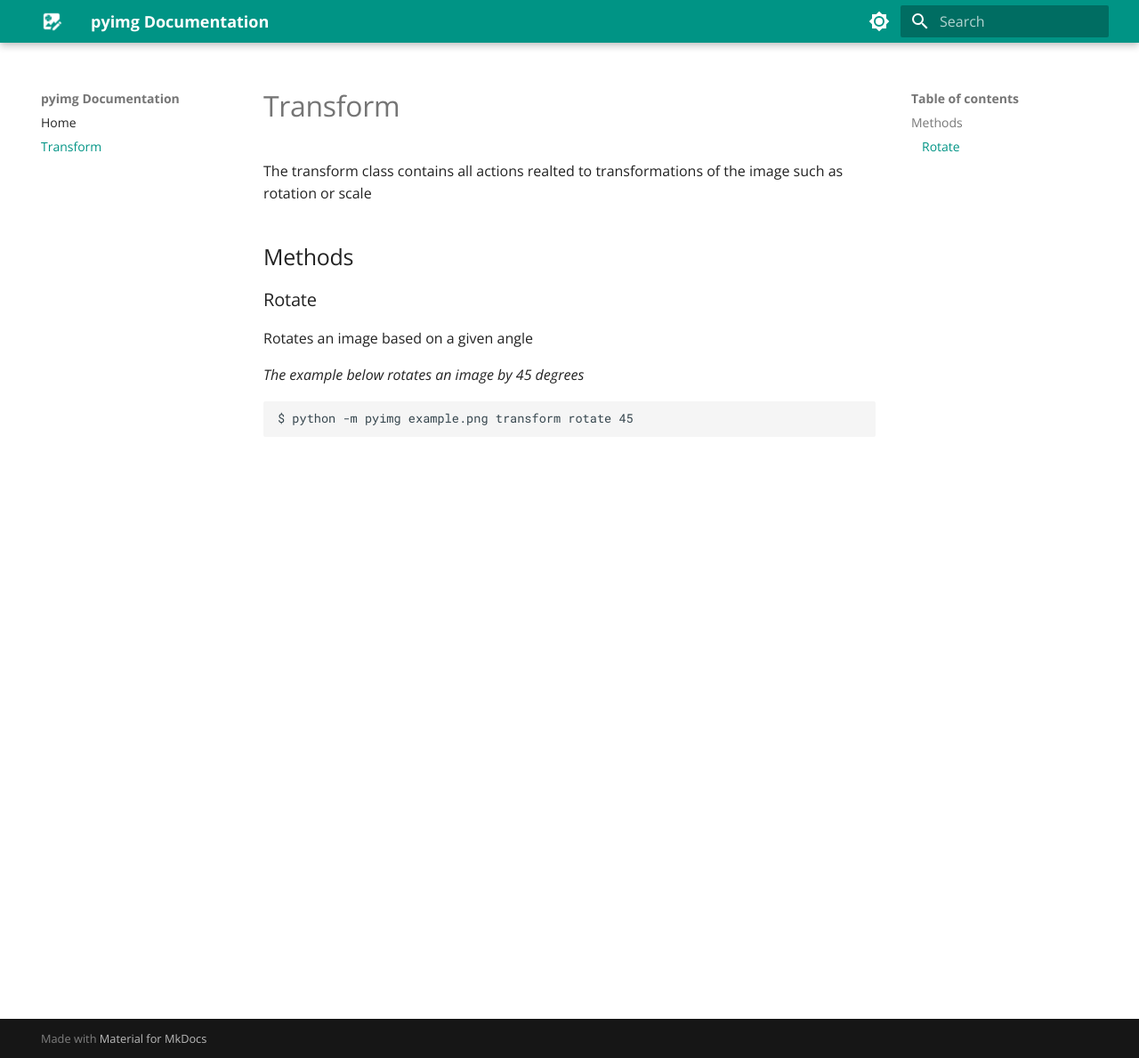
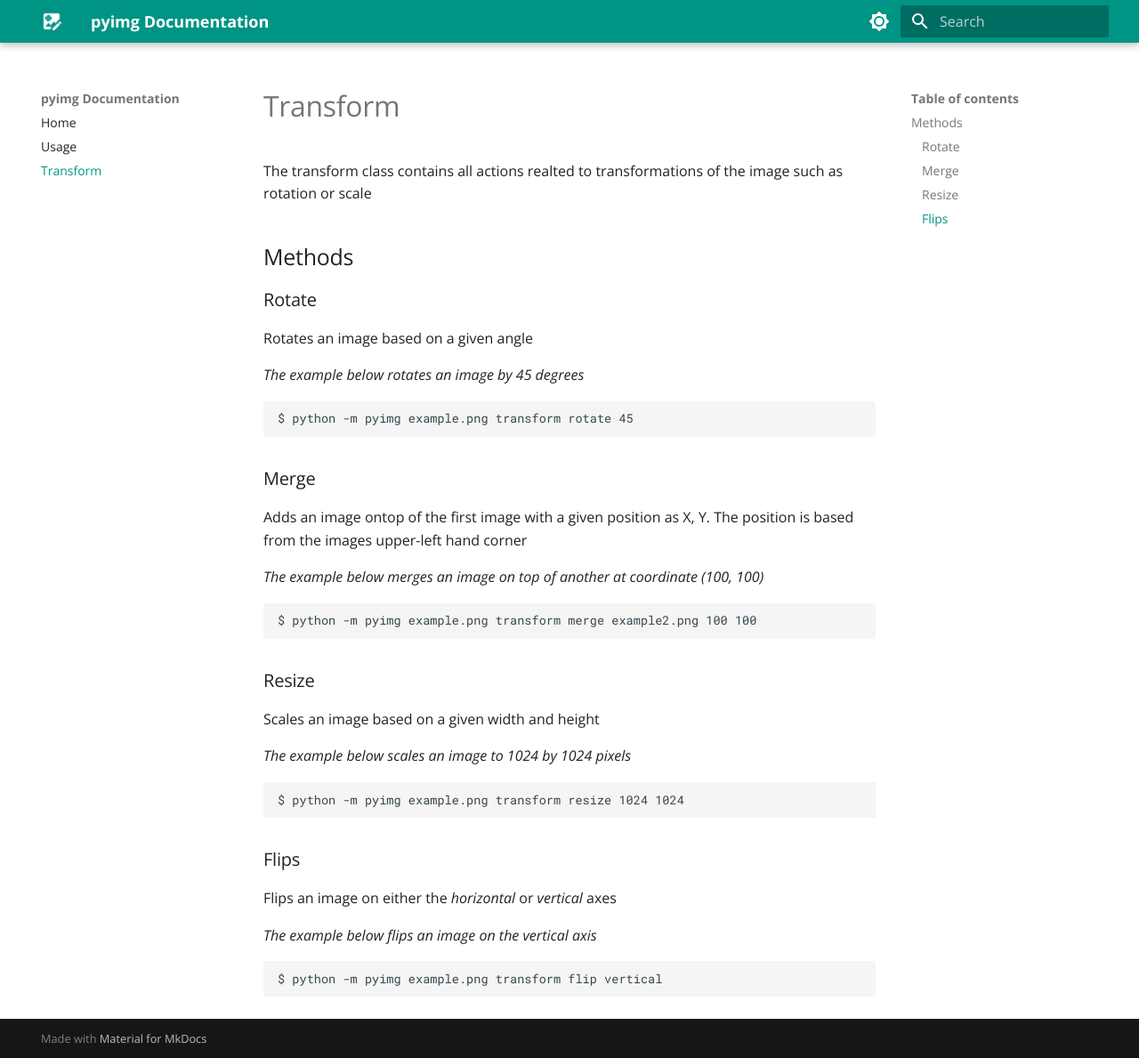
Before and after one commit to grqphical/pyimg, an MkDocs documentation site: the page built from docs/transform.md, in a window 1280 px wide and 1189 px high. Shown: the whole window at 89% size. Built offline with MkDocs 1.6.1 and Material for MkDocs 9.7.7, drawn with Linux system fonts in a browser that asks for light colours.

Commit message:
Completed Transform and Usage to the docs

````diff
--- a/docs/transform.md
+++ b/docs/transform.md
@@ -12,3 +12,30 @@ Rotates an image based on a given angle
 ```bash
 $ python -m pyimg example.png transform rotate 45
 ```
+
+### Merge
+
+Adds an image ontop of the first image with a given position as X, Y. The position is based from the images upper-left hand corner
+
+*The example below merges an image on top of another at coordinate (100, 100)*
+```bash
+$ python -m pyimg example.png transform merge example2.png 100 100
+```
+
+### Resize
+
+Scales an image based on a given width and height
+
+*The example below scales an image to 1024 by 1024 pixels*
+```bash
+$ python -m pyimg example.png transform resize 1024 1024
+```
+
+### Flips
+
+Flips an image on either the *horizontal* or *vertical* axes
+
+*The example below flips an image on the vertical axis*
+```bash
+$ python -m pyimg example.png transform flip vertical
+```
--- a/mkdocs.yml
+++ b/mkdocs.yml
@@ -31,4 +31,5 @@ theme:
 
 nav:
   - Home: index.md
+  - Usage: usage.md
   - Transform: transform.md
````
Also changed, not shown: docs/usage.md (added, +33 -0 lines), 3 other files.
